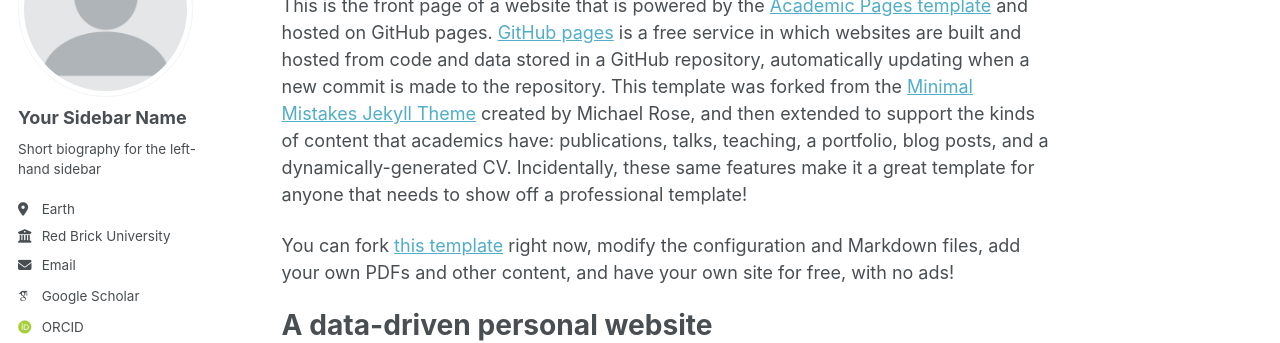
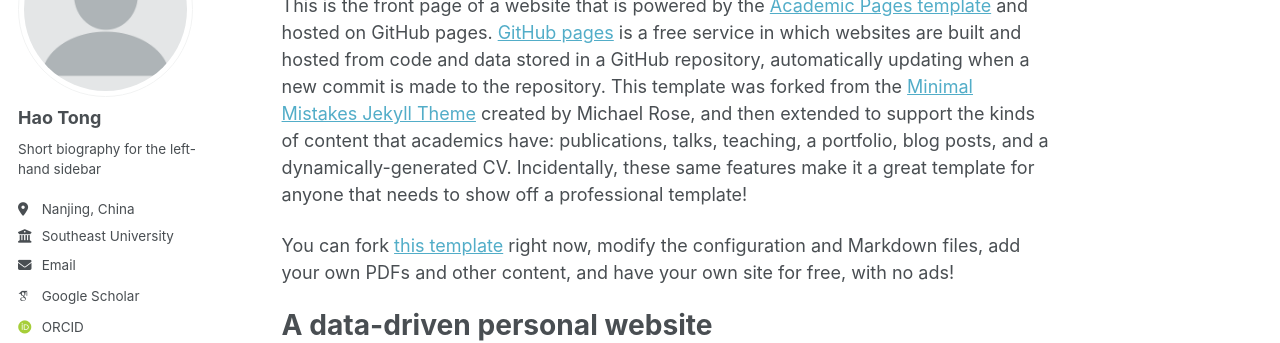
Before and after one commit to seutong/seutong.github.io, a Jekyll site: the page built from _pages/about.md, in a window 1280 px wide. Shown: the part 179-522 px from the top of the page. Built offline with Jekyll 4.4.1, drawn with Linux system fonts in a browser that asks for light colours; some web fonts are replaced; a script bundle is joined from its source files by our own code; library files that are not in the unit come from our copies.

Commit message:
Update _config.yml

```diff
--- a/_config.yml
+++ b/_config.yml
@@ -13,10 +13,10 @@ title                    : "Your Name / Site Title"
 title_separator          : "-"
 name                     : &name "Tong Hao"
 description              : &description "Your Name's academic portfolio"   # Update this with a general description of your site, this is the default if not overridden by a page
-url                      : https://academicpages.github.io # The base hostname & protocol for your site e.g. "https://[your GitHub username].github.io",
+url                      : https://seutong.github.io # The base hostname & protocol for your site e.g. "https://[your GitHub username].github.io",
                                                            # or if you already have some other page hosted on Github then use "https://[your GitHub username].github.io/[Your Repo Name]"
 baseurl                  : "" # the subpath of your site, e.g. "/blog"
-repository               : "academicpages/academicpages.github.io"
+repository               : "seutong/seutong.github.io"
 
 # Site Author - The following control what appear as part of the author content on the side bar.
 #               If a field is blank the icon and link will not appear, otherwise it will be shown.
@@ -24,13 +24,13 @@ repository               : "academicpages/academicpages.github.io"
 author:
   # Biographic information
   avatar           : "profile.png"
-  name             : "Your Sidebar Name"
+  name             : "Hao Tong"
   pronouns         : # example: "she/her"
   bio              : "Short biography for the left-hand sidebar"
-  location         : "Earth"
-  employer         : "Red Brick University"
+  location         : "Nanjing, China"
+  employer         : "Southeast University"
   uri              : # URL
-  email            : "none@example.org"
+  email            : "tong_h@outlook.com"
 
   # Academic websites
   academia         : # URL
```
